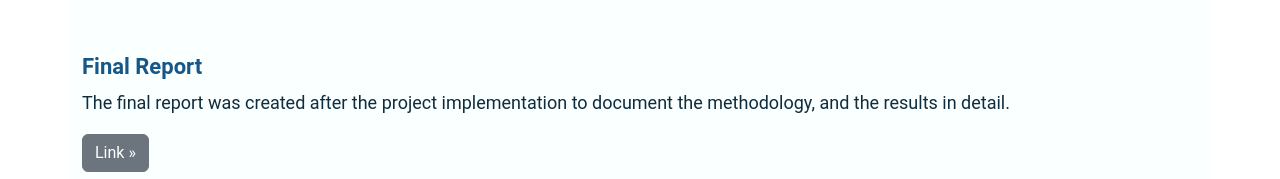
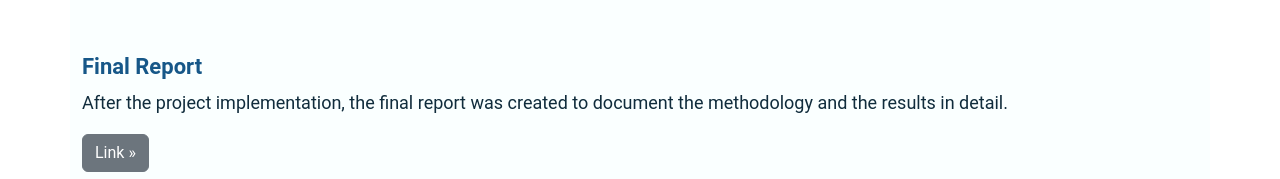
Before and after one commit to flemingflamingos/development-activity-tracker, a plain HTML site: page results.html in a window 1280 px wide. Shown: the part 10398-10577 px from the top of the page. Drawn offline with nearby package versions, Linux system fonts and the light colour scheme.

Commit message:
Update results.html

```diff
--- a/results.html
+++ b/results.html
@@ -180,7 +180,7 @@
       </section>
       <section id="final-report">
         <h1>Final Report</h1>
-        <p>The final report was created after the project implementation to document the methodology, and the results in detail.</p>
+        <p>After the project implementation, the final report was created to document the methodology and the results in detail.</p>
         <p>
           <a class="btn btn-secondary" href="final-report.pdf" target="_blank" role="button">Link &raquo;</a>
         </p>
```
